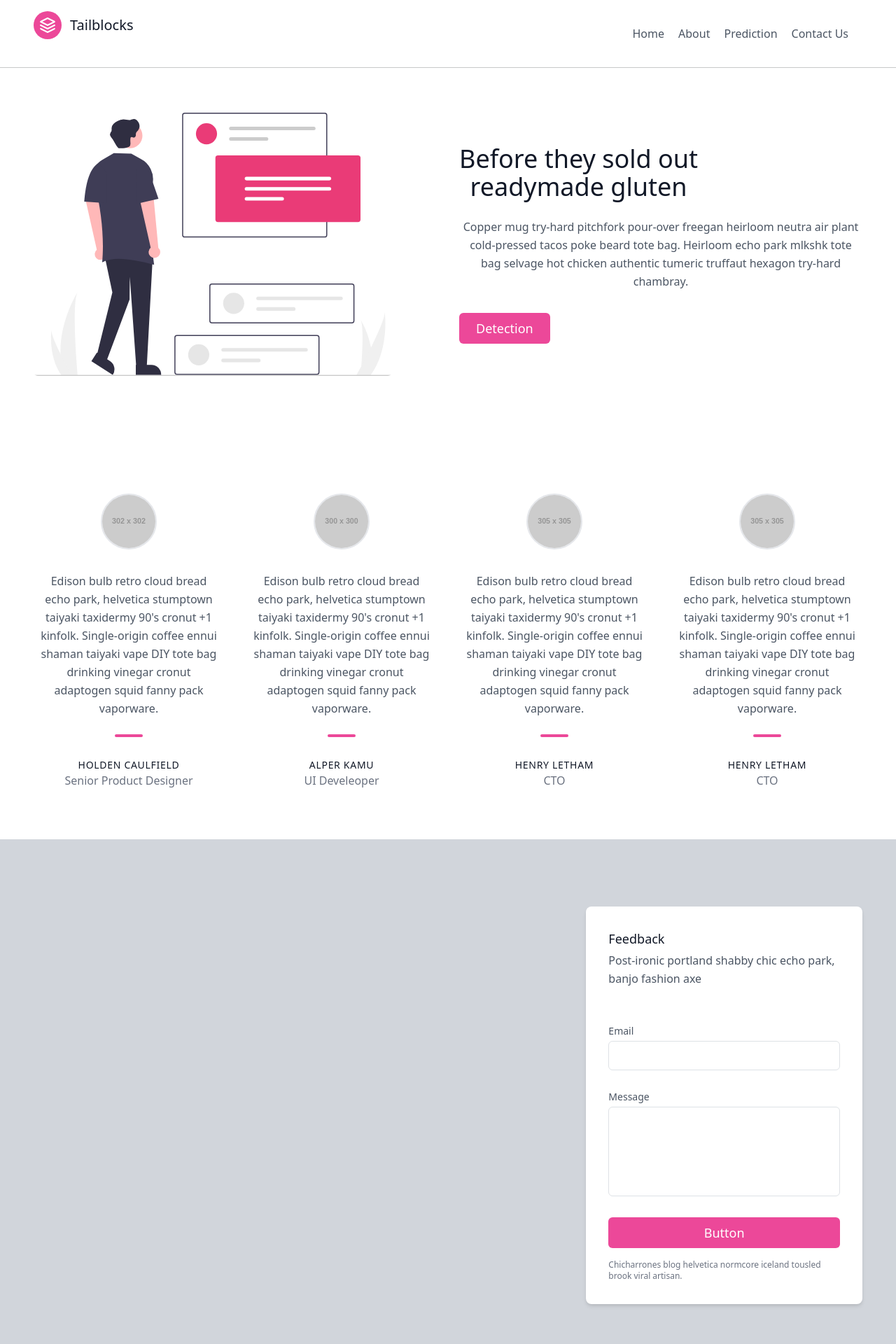
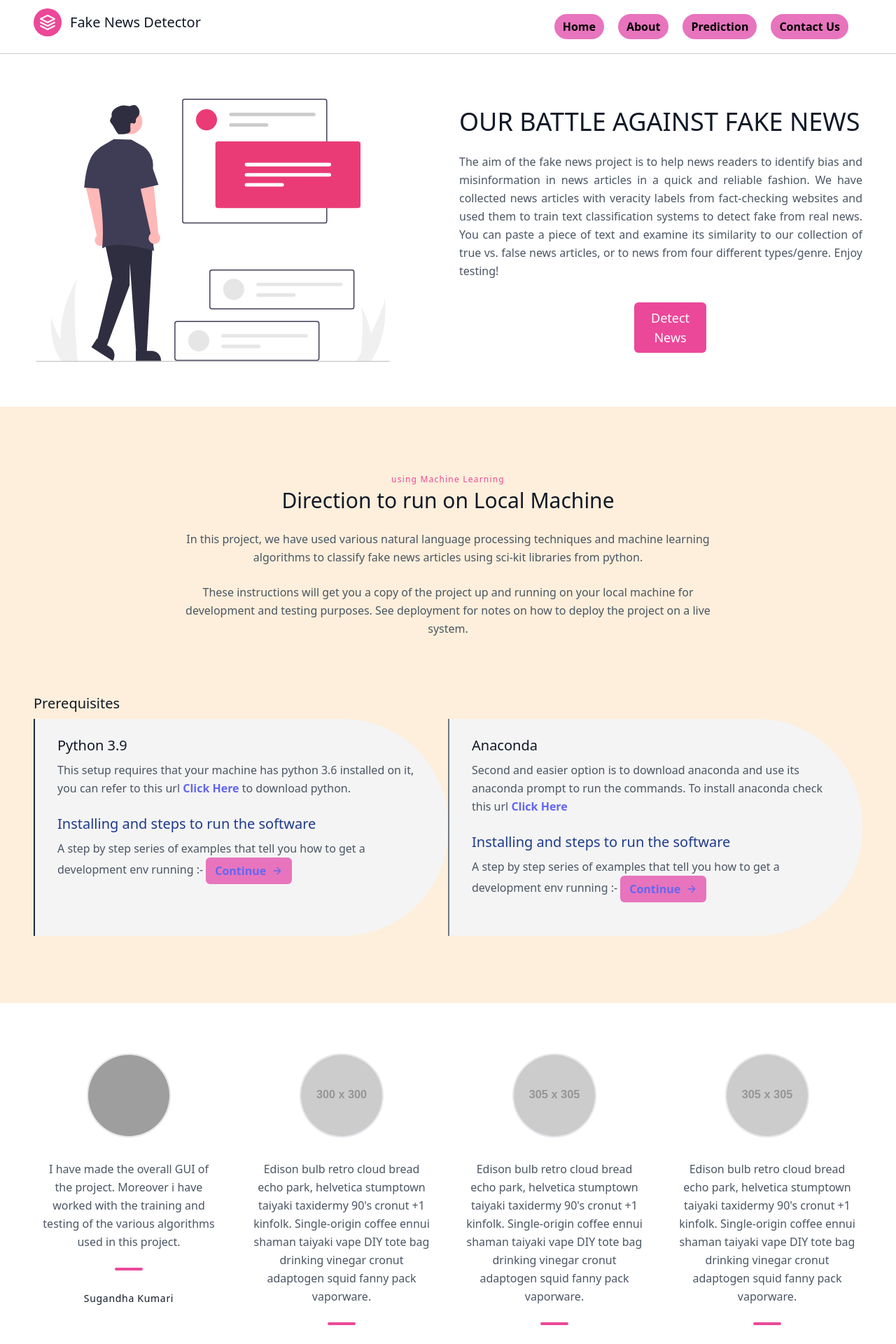
Before and after one commit to sugandhakumari1814/fake_news2, a Flask app: page / in a window 1280 px wide. Shown: the top 1920 px of the page at 70% size. Run offline with Flask 2, Linux system fonts and the light colour scheme; grey boxes labelled with a size stand in for pictures from a placeholder-image service; parts of the project's set-up code (start-up, migrations or seed data) failed here and were passed over; some libraries are stand-ins or nearby versions; grey boxes are pictures that could not be loaded.

Commit message:
some minor changes

```diff
--- a/templates/index.html
+++ b/templates/index.html
@@ -1,43 +1,167 @@
 <!doctype html>
 <html lang="en">
+
 <head>
   <meta charset="utf-8">
   <meta name="viewport" content="width=device-width, initial-scale=1">
   <title>Fake News Detector</title>
-    <link href="https://cdn.jsdelivr.net/npm/bootstrap@5.3.0-alpha3/dist/css/bootstrap.min.css" rel="stylesheet" integrity="sha384-KK94CHFLLe+nY2dmCWGMq91rCGa5gtU4mk92HdvYe+M/SXH301p5ILy+dN9+nJOZ" crossorigin="anonymous">
+  <link href="https://cdn.jsdelivr.net/npm/bootstrap@5.3.0-alpha3/dist/css/bootstrap.min.css" rel="stylesheet"
+    integrity="sha384-KK94CHFLLe+nY2dmCWGMq91rCGa5gtU4mk92HdvYe+M/SXH301p5ILy+dN9+nJOZ" crossorigin="anonymous">
   <link href="https://unpkg.com/tailwindcss@^2/dist/tailwind.min.css" rel="stylesheet">
+
+  <!-- <link rel="stylesheet" href="style.css"> -->
+
+  <style>
+    header {
+      padding-top: 12px;
+      margin-top: 10px;
+    }
+
+    header nav a {
+      background-color: rgb(231, 116, 189);
+      margin-bottom: 12px;
+      font-size: 16px;
+      color: rgb(0, 0, 0);
+      font-weight: 560;
+      border-radius: 18px;
+      padding: 6px 12px;
+      cursor: pointer;
+    }
+
+    header nav a:hover {
+      font-size: 18px;
+      color: white;
+      background-color: rgb(236, 44, 166);
+    }
+
+    .abbox{
+      background-color: rgb(253, 239, 219);
+      /* background-color: red; */
+    }
+    .aboutcontent {
+      background-color: rgb(244, 244, 244);
+      border-radius:0 150px 150px 0;
+    }
+    .aboutcontent:hover{
+      background-color: rgb(241, 160, 211);
+    }
+    .btn{
+      background-color: rgb(231, 116, 189);
+    }
+    .aboutcontent:hover .btn{
+      background-color: white;
+    }
+    .btn:hover{
+      font-size: 17px;
+    }
+  </style>
 </head>
+
 <body>
-    <header class="text-gray-600 body-font -my-8">
+  <header class="text-gray-600 body-font -my-12">
     <div class="container mx-auto flex flex-wrap p-5 flex-col md:flex-row items-center">
       <a class="flex title-font font-medium items-center text-gray-900 mb-4 md:mb-0">
-          <svg xmlns="http://www.w3.org/2000/svg" fill="none" stroke="currentColor" stroke-linecap="round" stroke-linejoin="round" stroke-width="2" class="w-10 h-10 text-white p-2 bg-pink-500 rounded-full" viewBox="0 0 24 24">
+        <svg xmlns="http://www.w3.org/2000/svg" fill="none" stroke="currentColor" stroke-linecap="round"
+          stroke-linejoin="round" stroke-width="2" class="w-10 h-10 text-white p-2 bg-pink-500 rounded-full"
+          viewBox="0 0 24 24">
           <path d="M12 2L2 7l10 5 10-5-10-5zM2 17l10 5 10-5M2 12l10 5 10-5"></path>
         </svg>
-          <span class="ml-3 text-xl">Tailblocks</span>
+        <span class="ml-3 text-xl">Fake News Detector</span>
       </a>
       <nav class="md:ml-auto flex flex-wrap items-center text-base justify-center">
-          <a class="mr-5 hover:text-gray-900">Home</a>
-          <a class="mr-5 hover:text-gray-900">About</a>
-          <a class="mr-5 hover:text-gray-900">Prediction</a>
-          <a class="mr-5 hover:text-gray-900">Contact Us</a>
+        <a href="/" class="mr-5 ">Home</a>
+        <a href="#about" class="mr-5 ">About</a>
+        <a href="/prediction" class="mr-5 ">Prediction</a>
+        <a href="#contact" class="mr-5 ">Contact Us</a>
       </nav>
 
     </div>
-    </header><hr>
+  </header>
+  <hr>
 
   <section class="text-gray-600 body-font -my-8">
     <div class="container mx-auto flex px-5 py-24 md:flex-row flex-col items-center">
       <div class="lg:max-w-lg lg:w-full md:w-1/2 w-5/6 mb-10 md:mb-0">
         <img class="object-cover object-center rounded" alt="fake news detection" src="../static/image.svg">
       </div>
-        <div class="lg:flex-grow md:w-1/2 lg:pl-24 md:pl-16 flex flex-col md:items-start md:text-left items-center text-center">
-          <h1 class="title-font sm:text-4xl text-3xl mb-4 font-medium text-gray-900">Before they sold out
-            <br class="hidden lg:inline-block">readymade gluten
+      <div
+        class="lg:flex-grow md:w-1/2 lg:pl-24 md:pl-16 flex flex-col md:items-start md:text-left items-center text-center">
+        <h1 class="title-font sm:text-4xl text-3xl mb-4 font-medium text-gray-900">OUR BATTLE AGAINST FAKE NEWS
+          <br class="hidden lg:inline-block">
         </h1>
-          <p class="mb-8 leading-relaxed">Copper mug try-hard pitchfork pour-over freegan heirloom neutra air plant cold-pressed tacos poke beard tote bag. Heirloom echo park mlkshk tote bag selvage hot chicken authentic tumeric truffaut hexagon try-hard chambray.</p>
+
+        <p class="mb-8 leading-relaxed" style="text-align: justify;">The aim of the fake news project is to help news
+          readers to identify bias and misinformation in news articles in a quick and reliable fashion. We have
+          collected news articles with veracity labels from fact-checking websites and used them to train text
+          classification systems to detect fake from real news. You can paste a piece of text and examine its similarity
+          to our collection of true vs. false news articles, or to news from four different types/genre. Enjoy testing!
+        </p>
         <div class="flex justify-center">
-            <a href="/prediction"><button class="inline-flex text-white bg-pink-500 border-0 py-2 px-6 focus:outline-none hover:bg-pink-600 rounded text-lg">Detection</button></a>
+          <a href="/prediction"><button
+              class="inline-flex text-white bg-pink-500 border-0 py-2 px-6 focus:outline-none hover:bg-pink-600 rounded text-lg"
+              style="margin-inline: 250px;">Detect News</button></a>
+
+        </div>
+      </div>
+    </div>
+  </section>
+
+  <section id="about" class="abbox text-gray-600 body-font">
+    <div class="container px-5 py-24 mx-auto ">
+      <div class="flex flex-col text-center w-full mb-20 ">
+        <h2 class="text-xs text-pink-500 tracking-widest font-medium title-font mb-1">using Machine Learning</h2>
+        <h1 class="sm:text-3xl text-2xl font-medium title-font mb-4 text-gray-900">Direction to run on Local Machine
+        </h1>
+        <p class="lg:w-2/3 mx-auto leading-relaxed text-base">In this project, we have used various natural language
+          processing techniques and machine learning algorithms to classify fake news articles using sci-kit libraries
+          from python.</p>
+        <br>
+        <p class="lg:w-2/3 mx-auto leading-relaxed text-base">These instructions will get you a copy of the project up
+          and running on your local machine for development and testing purposes. See deployment for notes on how to
+          deploy the project on a live system.</p>
+      </div>
+
+      <h2 class="text-lg sm:text-xl text-gray-900 font-medium title-font mb-2">Prerequisites</h2>
+      <div class="flex flex-wrap">
+        <div class="aboutcontent xl:w-1/2 lg:w-1/2 md:w-full px-8 py-6 border-l-2 border-gray-800 border-opacity-120">
+          <h2 class="text-lg sm:text-xl text-gray-900 font-medium title-font mb-2">Python 3.9</h2>
+          <p class="leading-relaxed text-base mb-4">This setup requires that your machine has python 3.6 installed on
+            it, you can refer to this url
+            <a href="https://www.python.org/downloads/" class="text-indigo-500 inline-flex items-center"><strong> Click Here</strong>
+            </a> to download python.
+          </p>
+          <h4 class="text-lg sm:text-xl text-blue-900 font-medium title-font mb-2">Installing and steps to run the
+            software</h4>
+          <p class="leading-relaxed text-base mb-4">A step by step series of examples that tell you how to get a
+            development env running :-
+            <a href="/method1" class="btn text-indigo-500 inline-flex items-center"> <strong>Continue</strong>
+              <svg fill="none" stroke="currentColor" stroke-linecap="round" stroke-linejoin="round" stroke-width="2"
+                class="w-4 h-4 ml-2" viewBox="0 0 24 24">
+                <path d="M5 12h14M12 5l7 7-7 7"></path>
+              </svg>
+            </a>
+          </p>
+
+
+        </div>
+        <div class="aboutcontent xl:w-1/2 lg:w-1/2 md:w-full px-8 py-6 border-l-2 border-gray-800 border-opacity-60">
+          <h2 class="text-lg sm:text-xl text-gray-900 font-medium title-font mb-2">Anaconda</h2>
+          <p class="leading-relaxed text-base mb-4">Second and easier option is to download anaconda and use its
+            anaconda prompt to run the commands. To install anaconda check this url
+            <a href=" https://www.anaconda.com/download/" class="text-indigo-500 inline-flex items-center"><strong> Click Here</strong>
+            </a>
+          </p>
+          <h4 class="text-lg sm:text-xl text-blue-900 font-medium title-font mb-2">Installing and steps to run the
+            software</h4>
+          <p class="leading-relaxed text-base mb-4">A step by step series of examples that tell you how to get a
+            development env running :-
+            <a href="/method2" class="btn text-indigo-500 inline-flex items-center"><strong>Continue</strong>
+              <svg fill="none" stroke="currentColor" stroke-linecap="round" stroke-linejoin="round" stroke-width="2"
+                class="w-4 h-4 ml-2" viewBox="0 0 24 24">
+                <path d="M5 12h14M12 5l7 7-7 7"></path>
+              </svg>
+            </a>
+          </p>
 
         </div>
       </div>
@@ -49,62 +173,84 @@
       <div class="flex flex-wrap -m-4">
         <div class="lg:w-1/4 lg:mb-0 mb-6 p-4">
           <div class="h-full text-center">
-              <img alt="testimonial" class="w-20 h-20 mb-8 object-cover object-center rounded-full inline-block border-2 border-gray-200 bg-gray-100" src="https://dummyimage.com/302x302">
-              <p class="leading-relaxed">Edison bulb retro cloud bread echo park, helvetica stumptown taiyaki taxidermy 90's cronut +1 kinfolk. Single-origin coffee ennui shaman taiyaki vape DIY tote bag drinking vinegar cronut adaptogen squid fanny pack vaporware.</p>
+            <img alt="testimonial"
+              class="mb-8 object-cover object-center rounded-full inline-block border-2 border-gray-200 bg-gray-100" style="height: 120px; width: 120px;"
+              src="../static/propic.jpg">
+            <p class="leading-relaxed">I have made the overall GUI of the project. Moreover i have worked with the training and testing of the various algorithms used in this project.</p>
             <span class="inline-block h-1 w-10 rounded bg-pink-500 mt-6 mb-4"></span>
-              <h2 class="text-gray-900 font-medium title-font tracking-wider text-sm">HOLDEN CAULFIELD</h2>
-              <p class="text-gray-500">Senior Product Designer</p>
+            <h2 class="text-gray-900 font-medium title-font tracking-wider text-sm">Sugandha Kumari</h2>
+            <!-- <p class="text-gray-500">Senior Product Designer</p> -->
           </div>
         </div>
         <div class="lg:w-1/4 lg:mb-0 mb-6 p-4">
           <div class="h-full text-center">
-              <img alt="testimonial" class="w-20 h-20 mb-8 object-cover object-center rounded-full inline-block border-2 border-gray-200 bg-gray-100" src="https://dummyimage.com/300x300">
-              <p class="leading-relaxed">Edison bulb retro cloud bread echo park, helvetica stumptown taiyaki taxidermy 90's cronut +1 kinfolk. Single-origin coffee ennui shaman taiyaki vape DIY tote bag drinking vinegar cronut adaptogen squid fanny pack vaporware.</p>
+            <img alt="testimonial"
+              class="mb-8 object-cover object-center rounded-full inline-block border-2 border-gray-200 bg-gray-100"
+              style="height: 120px; width: 120px;"
+              src="https://dummyimage.com/300x300">
+            <p class="leading-relaxed">Edison bulb retro cloud bread echo park, helvetica stumptown taiyaki taxidermy
+              90's cronut +1 kinfolk. Single-origin coffee ennui shaman taiyaki vape DIY tote bag drinking vinegar
+              cronut adaptogen squid fanny pack vaporware.</p>
             <span class="inline-block h-1 w-10 rounded bg-pink-500 mt-6 mb-4"></span>
-              <h2 class="text-gray-900 font-medium title-font tracking-wider text-sm">ALPER KAMU</h2>
-              <p class="text-gray-500">UI Develeoper</p>
+            <h2 class="text-gray-900 font-medium title-font tracking-wider text-sm">Srishti Kumari</h2>
+            <!-- <p class="text-gray-500">UI Develeoper</p> -->
           </div>
         </div>
         <div class="lg:w-1/4 lg:mb-0 p-4">
           <div class="h-full text-center">
-              <img alt="testimonial" class="w-20 h-20 mb-8 object-cover object-center rounded-full inline-block border-2 border-gray-200 bg-gray-100" src="https://dummyimage.com/305x305">
-              <p class="leading-relaxed">Edison bulb retro cloud bread echo park, helvetica stumptown taiyaki taxidermy 90's cronut +1 kinfolk. Single-origin coffee ennui shaman taiyaki vape DIY tote bag drinking vinegar cronut adaptogen squid fanny pack vaporware.</p>
+            <img alt="testimonial"
+              class="mb-8 object-cover object-center rounded-full inline-block border-2 border-gray-200 bg-gray-100"
+              style="height: 120px; width: 120px;"
+              src="https://dummyimage.com/305x305">
+            <p class="leading-relaxed">Edison bulb retro cloud bread echo park, helvetica stumptown taiyaki taxidermy
+              90's cronut +1 kinfolk. Single-origin coffee ennui shaman taiyaki vape DIY tote bag drinking vinegar
+              cronut adaptogen squid fanny pack vaporware.</p>
             <span class="inline-block h-1 w-10 rounded bg-pink-500 mt-6 mb-4"></span>
-              <h2 class="text-gray-900 font-medium title-font tracking-wider text-sm">HENRY LETHAM</h2>
-              <p class="text-gray-500">CTO</p>
+            <h2 class="text-gray-900 font-medium title-font tracking-wider text-sm">Supriya Hansda</h2>
+            <!-- <p class="text-gray-500">CTO</p> -->
           </div>
         </div>
         <div class="lg:w-1/4 lg:mb-0 p-4">
           <div class="h-full text-center">
-              <img alt="testimonial" class="w-20 h-20 mb-8 object-cover object-center rounded-full inline-block border-2 border-gray-200 bg-gray-100" src="https://dummyimage.com/305x305">
-              <p class="leading-relaxed">Edison bulb retro cloud bread echo park, helvetica stumptown taiyaki taxidermy 90's cronut +1 kinfolk. Single-origin coffee ennui shaman taiyaki vape DIY tote bag drinking vinegar cronut adaptogen squid fanny pack vaporware.</p>
+            <img alt="testimonial"
+              class="mb-8 object-cover object-center rounded-full inline-block border-2 border-gray-200 bg-gray-100"
+              style="height: 120px; width: 120px;"
+              src="https://dummyimage.com/305x305">
+            <p class="leading-relaxed">Edison bulb retro cloud bread echo park, helvetica stumptown taiyaki taxidermy
+              90's cronut +1 kinfolk. Single-origin coffee ennui shaman taiyaki vape DIY tote bag drinking vinegar
+              cronut adaptogen squid fanny pack vaporware.</p>
             <span class="inline-block h-1 w-10 rounded bg-pink-500 mt-6 mb-4"></span>
-              <h2 class="text-gray-900 font-medium title-font tracking-wider text-sm">HENRY LETHAM</h2>
-              <p class="text-gray-500">CTO</p>
+            <h2 class="text-gray-900 font-medium title-font tracking-wider text-sm">Prashant Kumar</h2>
+            <!-- <p class="text-gray-500">CTO</p> -->
           </div>
         </div>
       </div>
     </div>
   </section>
 
-    <section class="text-gray-600 body-font relative -my-8">
+  <section id="contact" class="text-gray-600 body-font relative -my-8">
     <div class="absolute inset-0 bg-gray-300">
-        <iframe width="100%" height="100%" frameborder="0" marginheight="0" marginwidth="0" title="map" scrolling="no" src="https://maps.google.com/maps?width=100%&amp;height=600&amp;hl=en&amp;q=%C4%B0zmir+(My%20Business%20Name)&amp;ie=UTF8&amp;t=&amp;z=14&amp;iwloc=B&amp;output=embed" style="filter: grayscale(1) contrast(1.2) opacity(0.4);"></iframe>
+      <iframe src="https://www.google.com/maps/embed?pb=!1m14!1m8!1m3!1d14577.29096222686!2d85.3708584!3d24.0196816!3m2!1i1024!2i768!4f13.1!3m3!1m2!1s0x39f49c36b1388d7d%3A0xe245eea52c82ac55!2sUCET%20VBU%20Hazaribag!5e0!3m2!1sen!2sin!4v1682349538343!5m2!1sen!2sin" width="100%" height="760" style="border:0;" allowfullscreen="" loading="lazy" referrerpolicy="no-referrer-when-downgrade"></iframe>
     </div>
     <div class="container px-5 py-24 mx-auto flex">
-        <div class="lg:w-1/3 md:w-1/2 bg-white rounded-lg p-8 flex flex-col md:ml-auto w-full mt-10 md:mt-0 relative z-10 shadow-md">
-          <h2 class="text-gray-900 text-lg mb-1 font-medium title-font">Feedback</h2>
-          <p class="leading-relaxed mb-5 text-gray-600">Post-ironic portland shabby chic echo park, banjo fashion axe</p>
+      <div
+        class="lg:w-1/3 md:w-1/2  rounded-lg p-8 flex flex-col md:ml-auto w-full mt-10 md:mt-0 relative z-10 shadow-md abbox">
+        <h2 class="text-gray-900 text-lg mb-1 font-medium title-font">Contact Us</h2>
+        <p class="leading-relaxed mb-5 text-gray-600">University College of Engineering and Technology, Hazaribagh, Jaharkhand</p>
         <div class="relative mb-4">
           <label for="email" class="leading-7 text-sm text-gray-600">Email</label>
-            <input type="email" id="email" name="email" class="w-full bg-white rounded border border-gray-300 focus:border-pink-500 focus:ring-2 focus:ring-pink-200 text-base outline-none text-gray-700 py-1 px-3 leading-8 transition-colors duration-200 ease-in-out">
+          <input type="email" id="email" name="email"
+            class="w-full bg-white rounded border border-gray-300 focus:border-pink-500 focus:ring-2 focus:ring-pink-200 text-base outline-none text-gray-700 py-1 px-3 leading-8 transition-colors duration-200 ease-in-out">
         </div>
         <div class="relative mb-4">
           <label for="message" class="leading-7 text-sm text-gray-600">Message</label>
-            <textarea id="message" name="message" class="w-full bg-white rounded border border-gray-300 focus:border-pink-500 focus:ring-2 focus:ring-pink-200 h-32 text-base outline-none text-gray-700 py-1 px-3 resize-none leading-6 transition-colors duration-200 ease-in-out"></textarea>
+          <textarea id="message" name="message"
+            class="w-full bg-white rounded border border-gray-300 focus:border-pink-500 focus:ring-2 focus:ring-pink-200 h-32 text-base outline-none text-gray-700 py-1 px-3 resize-none leading-6 transition-colors duration-200 ease-in-out"></textarea>
         </div>
-          <button class="text-white bg-pink-500 border-0 py-2 px-6 focus:outline-none hover:bg-pink-600 rounded text-lg">Button</button>
-          <p class="text-xs text-gray-500 mt-3">Chicharrones blog helvetica normcore iceland tousled brook viral artisan.</p>
+        <button
+          class="text-white bg-pink-500 border-0 py-2 px-6 focus:outline-none hover:bg-pink-600 rounded text-lg">Button</button>
+        <p class="text-xs text-gray-500 mt-3">@fakenewsdetection
+        </p>
       </div>
     </div>
   </section>
@@ -114,40 +260,54 @@
   <footer class="text-gray-600 body-font -my-8">
     <div class="container px-5 py-8 mx-auto flex items-center sm:flex-row flex-col">
       <a class="flex title-font font-medium items-center md:justify-start justify-center text-gray-900">
-          <svg xmlns="http://www.w3.org/2000/svg" fill="none" stroke="currentColor" stroke-linecap="round" stroke-linejoin="round" stroke-width="2" class="w-10 h-10 text-white p-2 bg-pink-500 rounded-full" viewBox="0 0 24 24">
+        <svg xmlns="http://www.w3.org/2000/svg" fill="none" stroke="currentColor" stroke-linecap="round"
+          stroke-linejoin="round" stroke-width="2" class="w-10 h-10 text-white p-2 bg-pink-500 rounded-full"
+          viewBox="0 0 24 24">
           <path d="M12 2L2 7l10 5 10-5-10-5zM2 17l10 5 10-5M2 12l10 5 10-5"></path>
         </svg>
-          <span class="ml-3 text-xl">Tailblocks</span>
+        <span class="ml-3 text-xl">Fake News Detection</span>
       </a>
-        <p class="text-sm text-gray-500 sm:ml-4 sm:pl-4 sm:border-l-2 sm:border-gray-200 sm:py-2 sm:mt-0 mt-4">© 2020 Tailblocks —
-          <a href="https://twitter.com/knyttneve" class="text-gray-600 ml-1" rel="noopener noreferrer" target="_blank">@knyttneve</a>
+      <p class="text-sm text-gray-500 sm:ml-4 sm:pl-4 sm:border-l-2 sm:border-gray-200 sm:py-2 sm:mt-0 mt-4">© 2023
+        fakenewsdetection —
+        <a href="https://twitter.com/Sugandhasahu1" class="text-gray-600 ml-1" rel="noopener noreferrer"
+          target="_blank">@sugandha</a>
       </p>
       <span class="inline-flex sm:ml-auto sm:mt-0 mt-4 justify-center sm:justify-start">
         <a class="text-gray-500">
-            <svg fill="currentColor" stroke-linecap="round" stroke-linejoin="round" stroke-width="2" class="w-5 h-5" viewBox="0 0 24 24">
+          <svg fill="currentColor" stroke-linecap="round" stroke-linejoin="round" stroke-width="2" class="w-5 h-5"
+            viewBox="0 0 24 24">
             <path d="M18 2h-3a5 5 0 00-5 5v3H7v4h3v8h4v-8h3l1-4h-4V7a1 1 0 011-1h3z"></path>
           </svg>
         </a>
         <a class="ml-3 text-gray-500">
-            <svg fill="currentColor" stroke-linecap="round" stroke-linejoin="round" stroke-width="2" class="w-5 h-5" viewBox="0 0 24 24">
-              <path d="M23 3a10.9 10.9 0 01-3.14 1.53 4.48 4.48 0 00-7.86 3v1A10.66 10.66 0 013 4s-4 9 5 13a11.64 11.64 0 01-7 2c9 5 20 0 20-11.5a4.5 4.5 0 00-.08-.83A7.72 7.72 0 0023 3z"></path>
+          <svg fill="currentColor" stroke-linecap="round" stroke-linejoin="round" stroke-width="2" class="w-5 h-5"
+            viewBox="0 0 24 24">
+            <path
+              d="M23 3a10.9 10.9 0 01-3.14 1.53 4.48 4.48 0 00-7.86 3v1A10.66 10.66 0 013 4s-4 9 5 13a11.64 11.64 0 01-7 2c9 5 20 0 20-11.5a4.5 4.5 0 00-.08-.83A7.72 7.72 0 0023 3z">
+            </path>
           </svg>
         </a>
         <a class="ml-3 text-gray-500">
-            <svg fill="none" stroke="currentColor" stroke-linecap="round" stroke-linejoin="round" stroke-width="2" class="w-5 h-5" viewBox="0 0 24 24">
+          <svg fill="none" stroke="currentColor" stroke-linecap="round" stroke-linejoin="round" stroke-width="2"
+            class="w-5 h-5" viewBox="0 0 24 24">
             <rect width="20" height="20" x="2" y="2" rx="5" ry="5"></rect>
             <path d="M16 11.37A4 4 0 1112.63 8 4 4 0 0116 11.37zm1.5-4.87h.01"></path>
           </svg>
         </a>
         <a class="ml-3 text-gray-500">
-            <svg fill="currentColor" stroke="currentColor" stroke-linecap="round" stroke-linejoin="round" stroke-width="0" class="w-5 h-5" viewBox="0 0 24 24">
-              <path stroke="none" d="M16 8a6 6 0 016 6v7h-4v-7a2 2 0 00-2-2 2 2 0 00-2 2v7h-4v-7a6 6 0 016-6zM2 9h4v12H2z"></path>
+          <svg fill="currentColor" stroke="currentColor" stroke-linecap="round" stroke-linejoin="round" stroke-width="0"
+            class="w-5 h-5" viewBox="0 0 24 24">
+            <path stroke="none"
+              d="M16 8a6 6 0 016 6v7h-4v-7a2 2 0 00-2-2 2 2 0 00-2 2v7h-4v-7a6 6 0 016-6zM2 9h4v12H2z"></path>
             <circle cx="4" cy="4" r="2" stroke="none"></circle>
           </svg>
         </a>
       </span>
     </div>
   </footer>
-    <script src="https://cdn.jsdelivr.net/npm/bootstrap@5.3.0-alpha3/dist/js/bootstrap.bundle.min.js" integrity="sha384-ENjdO4Dr2bkBIFxQpeoTz1HIcje39Wm4jDKdf19U8gI4ddQ3GYNS7NTKfAdVQSZe" crossorigin="anonymous"></script>
+  <script src="https://cdn.jsdelivr.net/npm/bootstrap@5.3.0-alpha3/dist/js/bootstrap.bundle.min.js"
+    integrity="sha384-ENjdO4Dr2bkBIFxQpeoTz1HIcje39Wm4jDKdf19U8gI4ddQ3GYNS7NTKfAdVQSZe"
+    crossorigin="anonymous"></script>
 </body>
+
 </html>
```
Also changed, not shown: templates/prediction.html (+82 -28 lines). Lines whose indentation alone changed are shown as unchanged.
